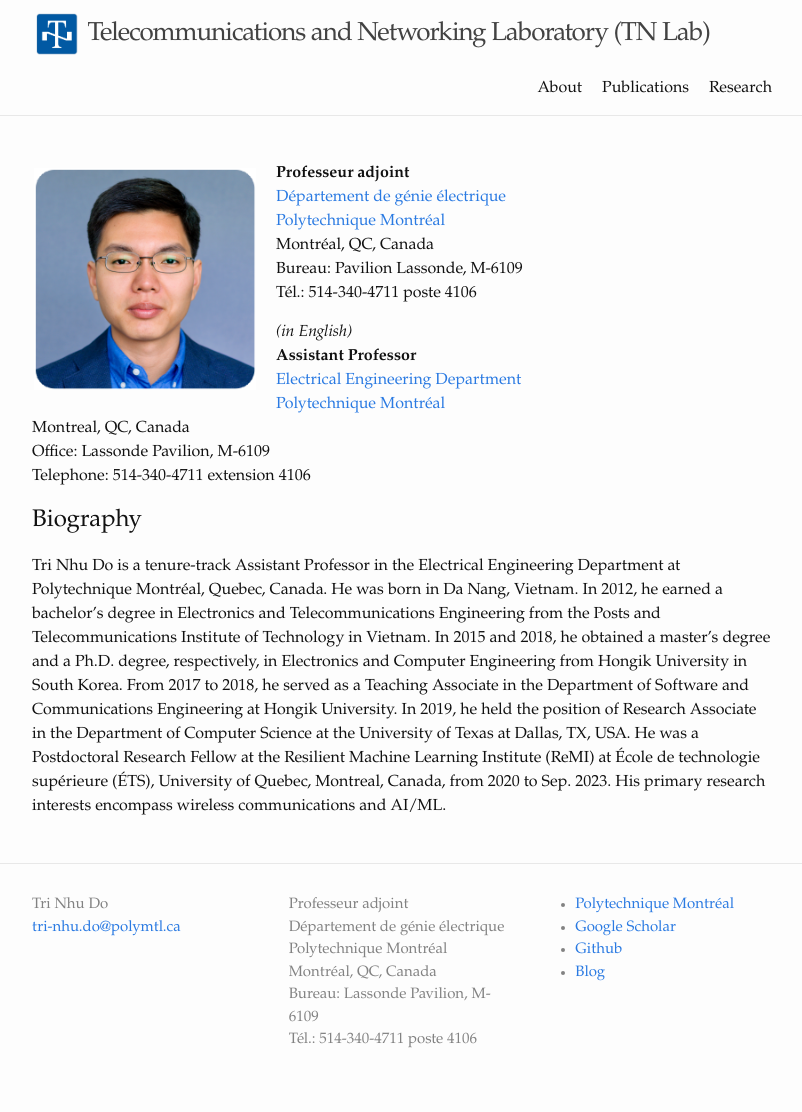
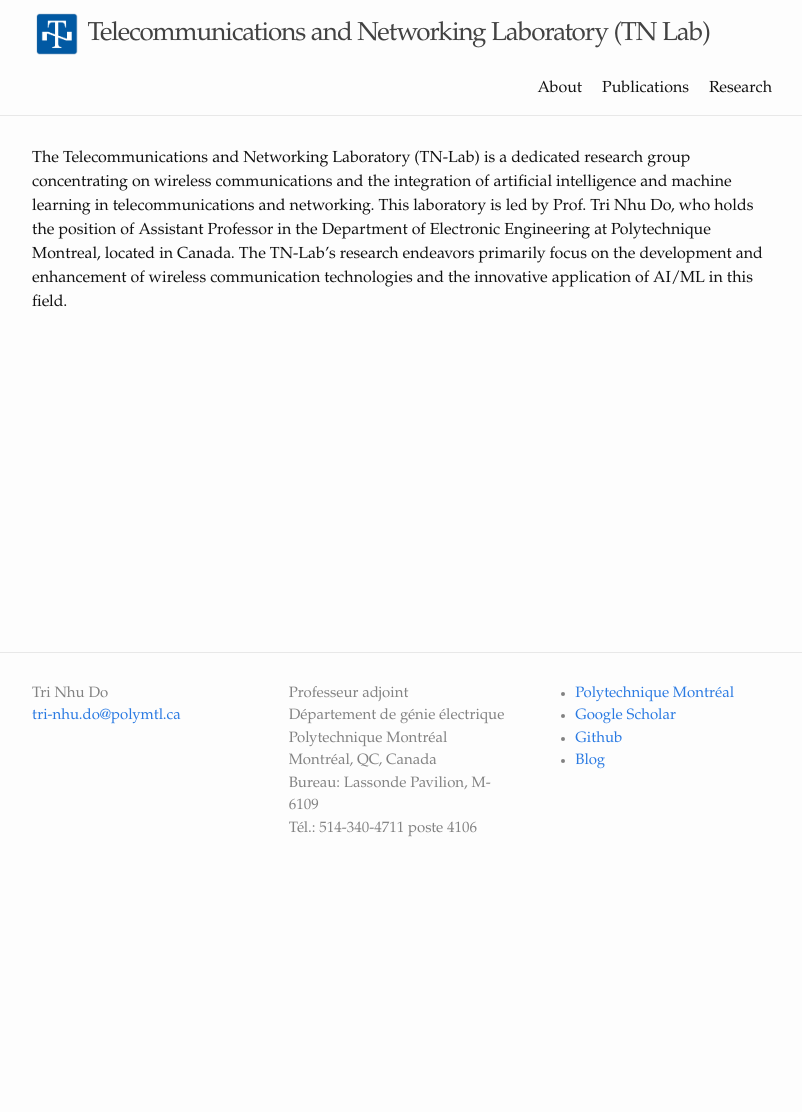
Before and after one commit to tn-lab/tn-lab.github.io, a Jekyll site: the page built from index.md, in a window 1280 px wide. Shown: the whole page, without its empty margins (238-1040 px from the left). Built offline with Jekyll 4.4.1, drawn with Linux system fonts in a browser that asks for light colours; after the commit the page ends 900 px from its top, so only the background shows below that.

Commit message:
Update index.md

```diff
--- a/index.md
+++ b/index.md
@@ -2,28 +2,6 @@
 layout: home
 ---
 
-[//]: # (![Tri Nhu Do]&#40;assets/trinhu.png&#41;{: style="float: left; margin-right: 7px; margin-top: 7px; width="200"})
-
-[//]: # (<img src="assets/trinhu.png" width="200" height="200"/>)
-
-<img src="assets/trinhu.png" width="200" height="200" style="float:left; width:30%; height:auto; margin-left: 2px; margin-right: 20px; margin-top: 7px;margin-bottom: 7px;" />
-
-**Professeur adjoint**
-<a href="https://www.polymtl.ca/ge/" target="_blank">Département de génie électrique</a>
-<a href="https://www.polymtl.ca" target="_blank">Polytechnique Montréal</a>
-Montréal, QC, Canada
-Bureau: Pavilion Lassonde, M-6109
-Tél.: 514-340-4711 poste 4106
-
-_(in English)_
-**Assistant Professor**
-<a href="https://www.polymtl.ca/ge/" target="_blank">Electrical Engineering Department</a>
-<a href="https://www.polymtl.ca" target="_blank">Polytechnique Montréal</a>
-Montreal, QC, Canada
-Office: Lassonde Pavilion, M-6109
-Telephone: 514-340-4711 extension 4106
-
-## Biography
-Tri Nhu Do is a tenure-track Assistant Professor in the Electrical Engineering Department at Polytechnique Montréal, Quebec, Canada. He was born in Da Nang, Vietnam. In 2012, he earned a bachelor's degree in Electronics and Telecommunications Engineering from the Posts and Telecommunications Institute of Technology in Vietnam. In 2015 and 2018, he obtained a master's degree and a Ph.D. degree, respectively, in Electronics and Computer Engineering from Hongik University in South Korea. From 2017 to 2018, he served as a Teaching Associate in the Department of Software and Communications Engineering at Hongik University. In 2019, he held the position of Research Associate in the Department of Computer Science at the University of Texas at Dallas, TX, USA. He was a Postdoctoral Research Fellow at the Resilient Machine Learning Institute (ReMI) at École de technologie supérieure (ÉTS), University of Quebec, Montreal, Canada, from 2020 to Sep. 2023. His primary research interests encompass wireless communications and AI/ML.
+The Telecommunications and Networking Laboratory (TN-Lab) is a dedicated research group concentrating on wireless communications and the integration of artificial intelligence and machine learning in telecommunications and networking. This laboratory is led by Prof. Tri Nhu Do, who holds the position of Assistant Professor in the Department of Electronic Engineering at Polytechnique Montreal, located in Canada. The TN-Lab's research endeavors primarily focus on the development and enhancement of wireless communication technologies and the innovative application of AI/ML in this field.
 
 <!--- ## Posts --->
```
